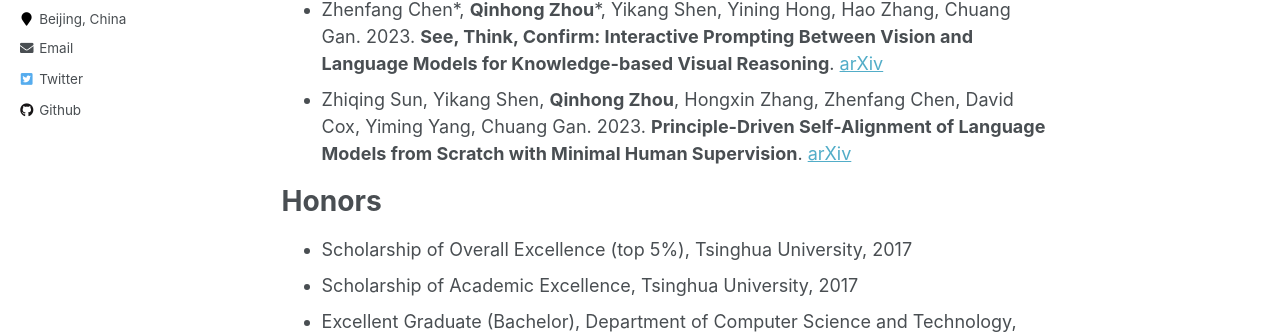
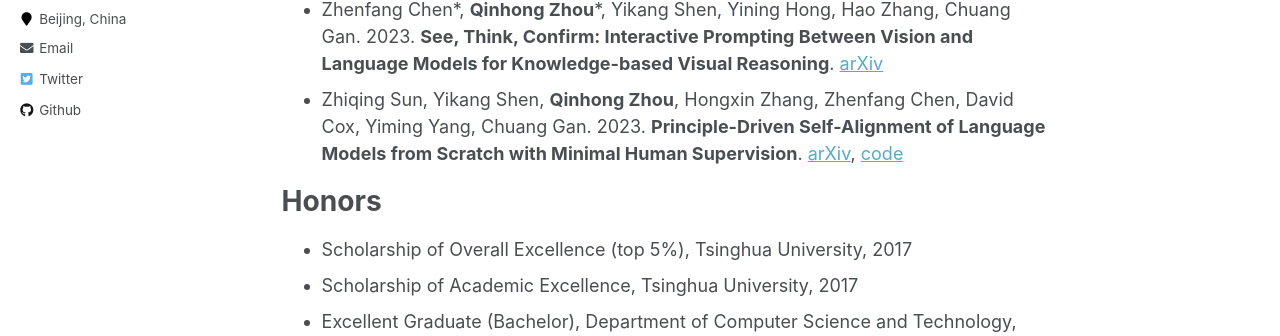
Before and after one commit to zhouqqhh/zhouqqhh.github.io, a Jekyll site: the page built from _pages/about.md, in a window 1280 px wide and 1002 px high. Shown: the part 433-769 px from the top of the window. Built offline with Jekyll 4.4.1, drawn with Linux system fonts in a browser that asks for light colours.

Commit message:
Update about.md

```diff
--- a/_pages/about.md
+++ b/_pages/about.md
@@ -16,7 +16,7 @@ Recent publications
 ======
 * **Qinhong Zhou**, Zonghan Yang, Peng Li, and Yang Liu. 2023. **Bridging the Gap between Decision and Logits in Decision-based Knowledge Distillation for Pre-trained Language Models**. In Proceedings of ACL 2023. [code](https://github.com/zhouqqhh/DBKD-PLM)
 * Zhenfang Chen\*, **Qinhong Zhou**\*, Yikang Shen, Yining Hong, Hao Zhang, Chuang Gan. 2023. **See, Think, Confirm: Interactive Prompting Between Vision and Language Models for Knowledge-based Visual Reasoning**. [arXiv](https://arxiv.org/abs/2301.05226)
-* Zhiqing Sun, Yikang Shen, **Qinhong Zhou**, Hongxin Zhang, Zhenfang Chen, David Cox, Yiming Yang, Chuang Gan. 2023. **Principle-Driven Self-Alignment of Language Models from Scratch with Minimal Human Supervision**. [arXiv](https://arxiv.org/abs/2305.03047)
+* Zhiqing Sun, Yikang Shen, **Qinhong Zhou**, Hongxin Zhang, Zhenfang Chen, David Cox, Yiming Yang, Chuang Gan. 2023. **Principle-Driven Self-Alignment of Language Models from Scratch with Minimal Human Supervision**. [arXiv](https://arxiv.org/abs/2305.03047), [code](https://github.com/IBM/Dromedary)
 
 Honors
 ======
```
